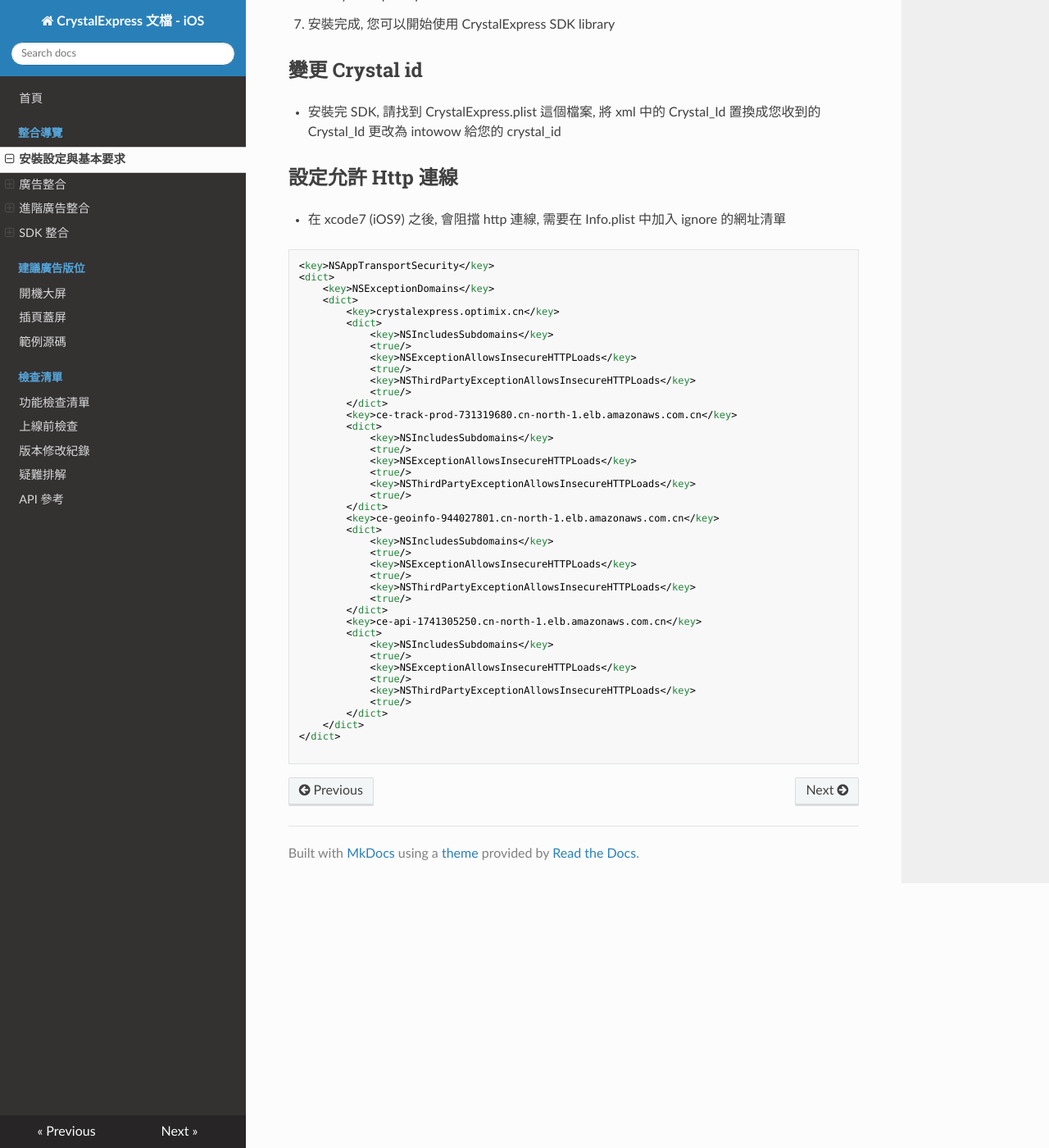
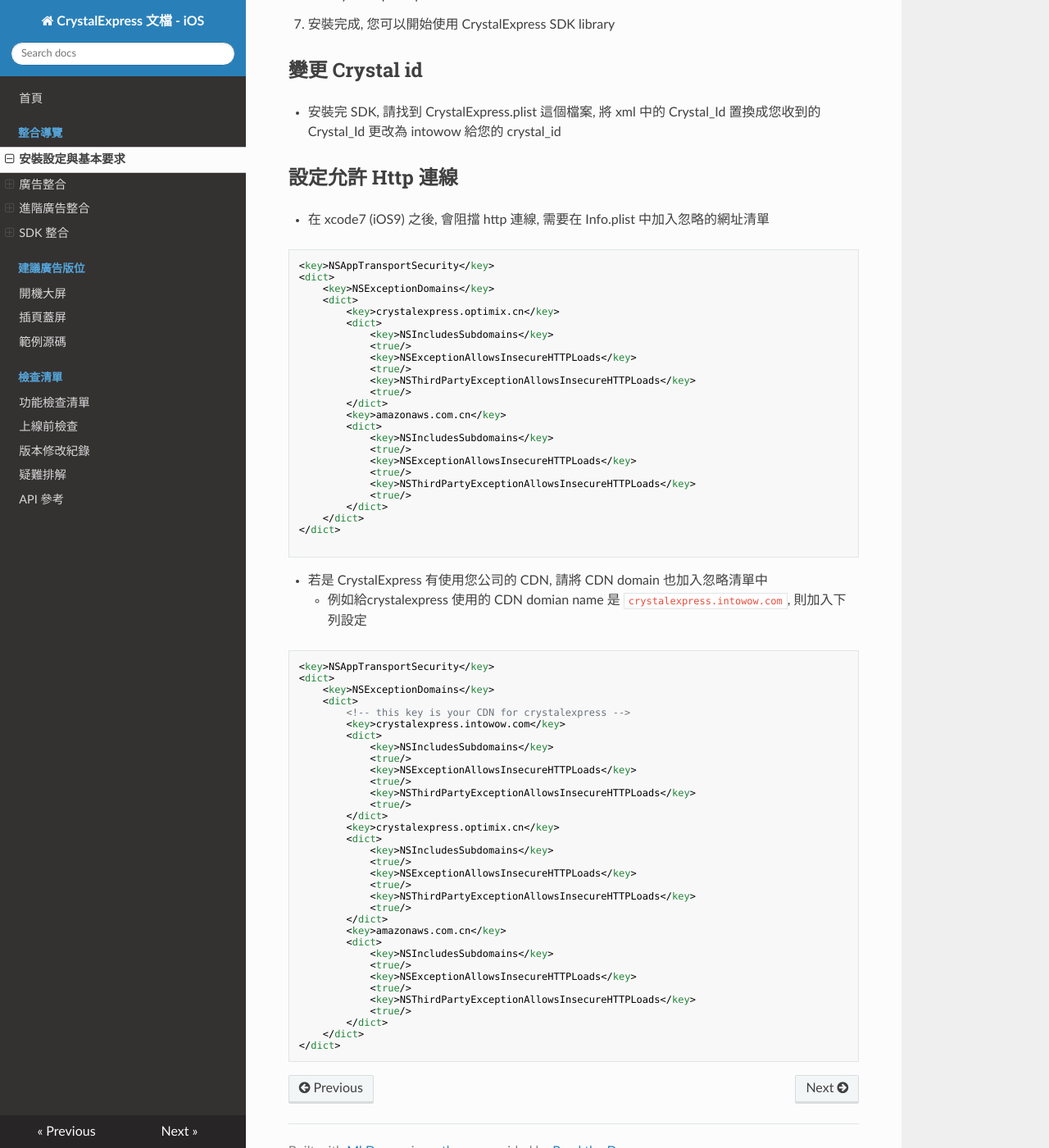
Before and after one commit to intowow/CrystalExpressDocumentation-iOS-zh_CN, an MkDocs documentation site: the page built from docs/docs/setup.md, in a window 1280 px wide and 1400 px high, scrolled down 1434 px. Shown: the whole window at 82% size. Built offline with MkDocs 1.6.1, drawn with Linux system fonts in a browser that asks for light colours; nearby versions of some CDN libraries; old or Windows-style settings are respelled for this version of MkDocs.

Commit message:
add ats ignore setting

````diff
--- a/docs/docs/setup.md
+++ b/docs/docs/setup.md
@@ -55,7 +55,7 @@ pod "CrystalExpressSDK-CN", '~> 1.3'
 - 安裝完 SDK, 請找到 CrystalExpress.plist 這個檔案, 將 xml 中的 Crystal_Id 置換成您收到的 Crystal_Id 更改為 intowow 給您的 crystal_id
 
 ## 設定允許 Http 連線
-- 在 xcode7 (iOS9) 之後, 會阻擋 http 連線, 需要在 Info.plist 中加入 ignore 的網址清單
+- 在 xcode7 (iOS9) 之後, 會阻擋 http 連線, 需要在 Info.plist 中加入忽略的網址清單
 ```xml
 <key>NSAppTransportSecurity</key>
 <dict>
@@ -70,25 +70,7 @@ pod "CrystalExpressSDK-CN", '~> 1.3'
             <key>NSThirdPartyExceptionAllowsInsecureHTTPLoads</key>
             <true/>
         </dict>
-        <key>ce-track-prod-731319680.cn-north-1.elb.amazonaws.com.cn</key>
-        <dict>
-            <key>NSIncludesSubdomains</key>
-            <true/>
-            <key>NSExceptionAllowsInsecureHTTPLoads</key>
-            <true/>
-            <key>NSThirdPartyExceptionAllowsInsecureHTTPLoads</key>
-            <true/>
-        </dict>
-        <key>ce-geoinfo-944027801.cn-north-1.elb.amazonaws.com.cn</key>
-        <dict>
-            <key>NSIncludesSubdomains</key>
-            <true/>
-            <key>NSExceptionAllowsInsecureHTTPLoads</key>
-            <true/>
-            <key>NSThirdPartyExceptionAllowsInsecureHTTPLoads</key>
-            <true/>
-        </dict>
-        <key>ce-api-1741305250.cn-north-1.elb.amazonaws.com.cn</key>
+        <key>amazonaws.com.cn</key>
         <dict>
             <key>NSIncludesSubdomains</key>
             <true/>
@@ -101,3 +83,43 @@ pod "CrystalExpressSDK-CN", '~> 1.3'
 </dict>
 
 ```
+
+- 若是 CrystalExpress 有使用您公司的 CDN, 請將 CDN domain 也加入忽略清單中
+    - 例如給crystalexpress 使用的 CDN domian name 是 `crystalexpress.intowow.com`, 則加入下列設定
+
+```xml
+<key>NSAppTransportSecurity</key>
+<dict>
+    <key>NSExceptionDomains</key>
+    <dict>
+        <!-- this key is your CDN for crystalexpress -->
+        <key>crystalexpress.intowow.com</key>
+        <dict>
+            <key>NSIncludesSubdomains</key>
+            <true/>
+            <key>NSExceptionAllowsInsecureHTTPLoads</key>
+            <true/>
+            <key>NSThirdPartyExceptionAllowsInsecureHTTPLoads</key>
+            <true/>
+        </dict>
+        <key>crystalexpress.optimix.cn</key>
+        <dict>
+            <key>NSIncludesSubdomains</key>
+            <true/>
+            <key>NSExceptionAllowsInsecureHTTPLoads</key>
+            <true/>
+            <key>NSThirdPartyExceptionAllowsInsecureHTTPLoads</key>
+            <true/>
+        </dict>
+        <key>amazonaws.com.cn</key>
+        <dict>
+            <key>NSIncludesSubdomains</key>
+            <true/>
+            <key>NSExceptionAllowsInsecureHTTPLoads</key>
+            <true/>
+            <key>NSThirdPartyExceptionAllowsInsecureHTTPLoads</key>
+            <true/>
+        </dict>
+    </dict>
+</dict>
+```
````
